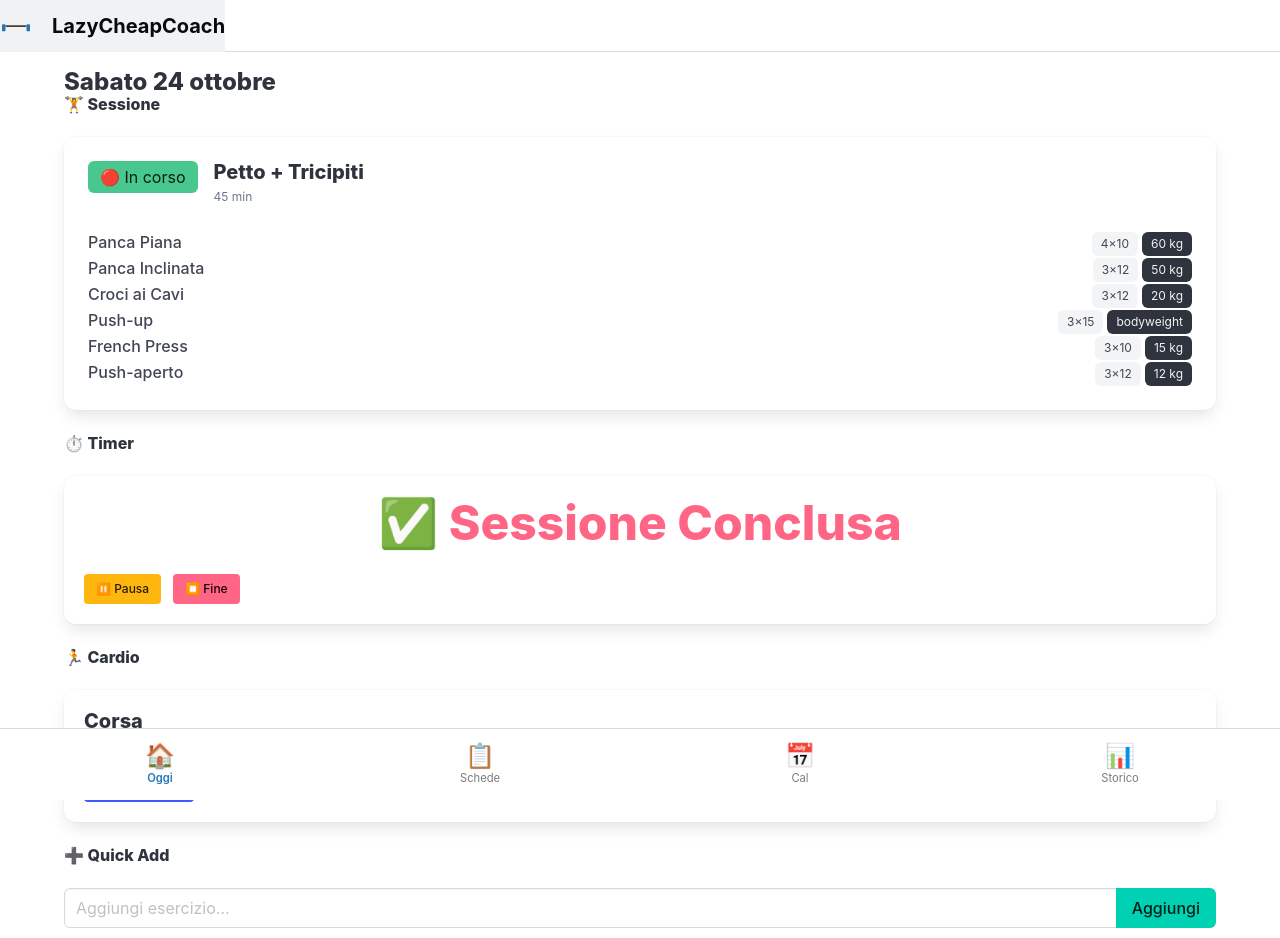
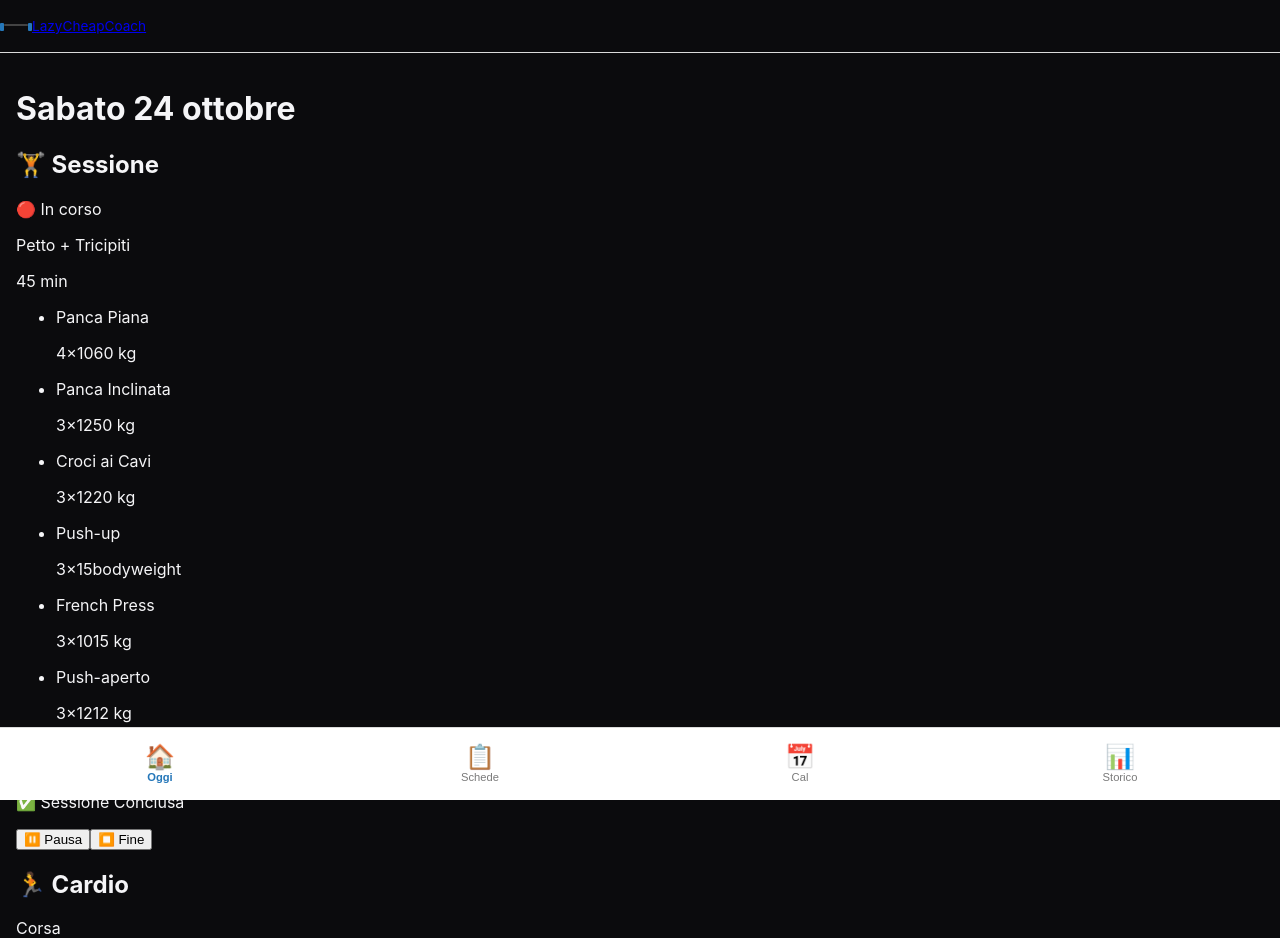
Before and after one commit to paolobitta111/LazyAndCheapPT, a React (Vite) app: page / in a window 1280 px wide. Shown: the top 938 px of the page. Built offline with nearby package versions, Linux system fonts and the light colour scheme.

Commit message:
feat: add ink glass tokens and remove Bulma

```diff
--- a/index.html
+++ b/index.html
@@ -3,7 +3,7 @@
   <head>
     <meta charset="UTF-8" />
     <meta name="viewport" content="width=device-width, initial-scale=1.0, viewport-fit=cover" />
-    <meta name="theme-color" content="#4a90d9" />
+    <meta name="theme-color" content="#0b0b0d" />
     <title>LazyCheapCoach</title>
     <link rel="icon" type="image/svg+xml" href="/favicon.svg" />
     <link rel="manifest" href="/manifest.json" />
--- a/package.json
+++ b/package.json
@@ -11,7 +11,6 @@
   },
   "dependencies": {
     "ajv": "^8.20.0",
-    "bulma": "^1.0.4",
     "dexie": "^4.4.7",
     "fflate": "^0.8.3",
     "react": "^19.1.0",
--- a/src/index.css
+++ b/src/index.css
@@ -1,4 +1,11 @@
-@import 'bulma/css/bulma.css';
+@import './styles/glass.css';
+
+body {
+  margin: 0;
+  background: #0b0b0d;
+  color: #f5f5f7;
+  font-family: -apple-system, BlinkMacSystemFont, system-ui, sans-serif;
+}
 
 html, body, #root {
   height: 100%;
@@ -29,7 +36,7 @@ html, body, #root {
   margin-bottom: 0;
 }
 
-/* Navbar — override Bulma for fixed positioning */
+/* Navbar — fixed positioning until the glass chrome replaces it */
 .navbar.is-fixed-top {
   position: fixed;
   top: 0;
--- /dev/null
+++ b/src/styles/glass.css
@@ -0,0 +1,92 @@
+:root {
+  --ink: #0b0b0d;
+  --ink-text: #f5f5f7;
+  --glass-tint: linear-gradient(180deg, rgb(255 255 255 / 0.10), rgb(255 255 255 / 0.03));
+  --glass-border: rgb(255 255 255 / 0.16);
+  --glass-highlight: inset 0 1px 0 rgb(255 255 255 / 0.28);
+  --glass-shadow: 0 10px 28px rgb(0 0 0 / 0.45);
+  --glass-fallback: rgb(28 28 30 / 0.92);
+  color: var(--ink-text);
+  background: var(--ink);
+  font-family: -apple-system, BlinkMacSystemFont, system-ui, sans-serif;
+}
+
+.glass {
+  background: var(--glass-tint);
+  border: 1px solid var(--glass-border);
+  box-shadow: var(--glass-highlight), var(--glass-shadow);
+  -webkit-backdrop-filter: blur(20px) saturate(160%);
+  backdrop-filter: blur(20px) saturate(160%);
+  border-radius: 16px;
+  color: #f5f5f7;
+}
+
+.glass-bar {
+  background: var(--glass-tint);
+  border: 1px solid var(--glass-border);
+  box-shadow: var(--glass-highlight), var(--glass-shadow);
+  -webkit-backdrop-filter: blur(6px) saturate(160%);
+  backdrop-filter: blur(6px) saturate(160%);
+  border-radius: 24px;
+  color: #f5f5f7;
+}
+
+.glass-pill {
+  background: var(--glass-tint);
+  border: 1px solid var(--glass-border);
+  box-shadow: var(--glass-highlight);
+  -webkit-backdrop-filter: blur(6px) saturate(160%);
+  backdrop-filter: blur(6px) saturate(160%);
+  border-radius: 999px;
+  transition: transform 180ms ease;
+}
+
+.field {
+  background: #1c1c1e;
+  border: 1px solid rgb(255 255 255 / 0.16);
+  color: #f5f5f7;
+  border-radius: 12px;
+  padding: 0.6rem 0.75rem;
+}
+
+.field:focus {
+  outline: 2px solid #f5f5f7;
+  outline-offset: 2px;
+}
+
+.btn {
+  border: 1px solid rgb(255 255 255 / 0.16);
+  background: #1c1c1e;
+  color: #f5f5f7;
+  border-radius: 999px;
+  padding: 0.55rem 1rem;
+}
+
+.btn-primary {
+  background: #f5f5f7;
+  color: #0b0b0d;
+  border-color: transparent;
+}
+
+@supports (backdrop-filter: url("#liquid-glass")) {
+  .glass-bar {
+    backdrop-filter: url("#liquid-glass") blur(6px) saturate(160%);
+  }
+}
+
+@supports not ((-webkit-backdrop-filter: blur(1px)) or (backdrop-filter: blur(1px))) {
+  .glass,
+  .glass-bar,
+  .glass-pill {
+    background: rgb(28 28 30 / 0.92);
+    -webkit-backdrop-filter: none;
+    backdrop-filter: none;
+  }
+}
+
+@media (prefers-reduced-motion: reduce) {
+  .glass-pill {
+    transition: none;
+    transform: none;
+  }
+}
--- a/vite.config.ts
+++ b/vite.config.ts
@@ -11,8 +11,8 @@ export default defineConfig({
         name: 'LazyCheapCoach',
         short_name: 'LCC',
         description: 'Gestisci i tuoi allenamenti. Offline-first.',
-        theme_color: '#4a90d9',
-        background_color: '#ffffff',
+        theme_color: '#0b0b0d',
+        background_color: '#0b0b0d',
         display: 'standalone',
         orientation: 'portrait',
         icons: [
```
Also changed, not shown: public/manifest.json, 2 other files (tests, documents, lock files or other folders).
